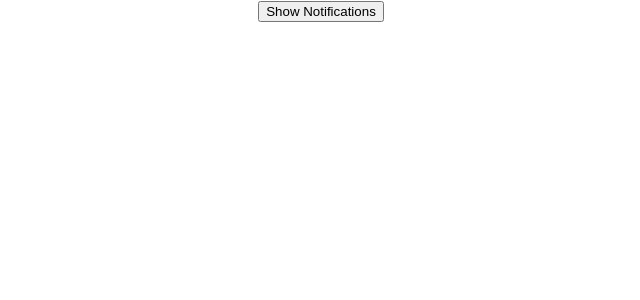
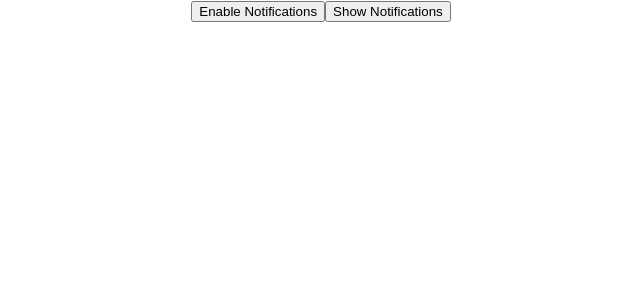
Before and after one commit to bryanmaraujo544/pomodoro-app, a React (Create React App) app: page / in a window 1280 px wide. Shown: the top 300 px of the page, without its empty margins (319-959 px from the left). Built offline with nearby package versions, Linux system fonts and the light colour scheme.

Commit message:
fix: fixing build

```diff
--- a/src/App.js
+++ b/src/App.js
@@ -29,39 +29,39 @@ function App() {
       return true;
     }
 
-    // // function to actually ask the permissions
-    // function handlePermission(permission) {
-    //   // set the button to shown or hidden, depending on what the user answers
-    //   if(Notification.permission === 'denied' || Notification.permission === 'default') {
-    //     enableNotifBtn.current.style.display = 'block';
-    //   } else {
-    //     enableNotifBtn.current.style.display = 'none';
-    //     // enableNotifBtn.current.style.background = '#ff0'
-    //   }
-    // }
+    // function to actually ask the permissions
+    function handlePermission(permission) {
+      // set the button to shown or hidden, depending on what the user answers
+      if(Notification.permission === 'denied' || Notification.permission === 'default') {
+        enableNotifBtn.current.style.display = 'block';
+      } else {
+        enableNotifBtn.current.style.display = 'none';
+        // enableNotifBtn.current.style.background = '#ff0'
+      }
+    }
 
-    // // Let's check if the browser supports notifications
-    // if (!('Notification' in window)) {
-    //   console.log("This browser does not support notifications.");
-    // } else {
-    //   if(checkNotificationPromise()) {
-    //     Notification.requestPermission()
-    //     .then((permission) => {
-    //       handlePermission(permission);
-    //     })
-    //   } else {
-    //     Notification.requestPermission(function(permission) {
-    //       handlePermission(permission);
-    //     });
-    //   }
-    // }
+    // Let's check if the browser supports notifications
+    if (!('Notification' in window)) {
+      console.log("This browser does not support notifications.");
+    } else {
+      if(checkNotificationPromise()) {
+        Notification.requestPermission()
+        .then((permission) => {
+          handlePermission(permission);
+        })
+      } else {
+        Notification.requestPermission(function(permission) {
+          handlePermission(permission);
+        });
+      }
+    }
   }
 
   return (
     <div className="App">
-      {/* <button onClick={() => askNotificationPermission()} ref={enableNotifBtn}>
+      <button onClick={() => askNotificationPermission()} ref={enableNotifBtn}>
         Enable Notifications
-      </button> */}
+      </button>
       <button onClick={() => showNotification()}>
         Show Notifications
       </button>
```
